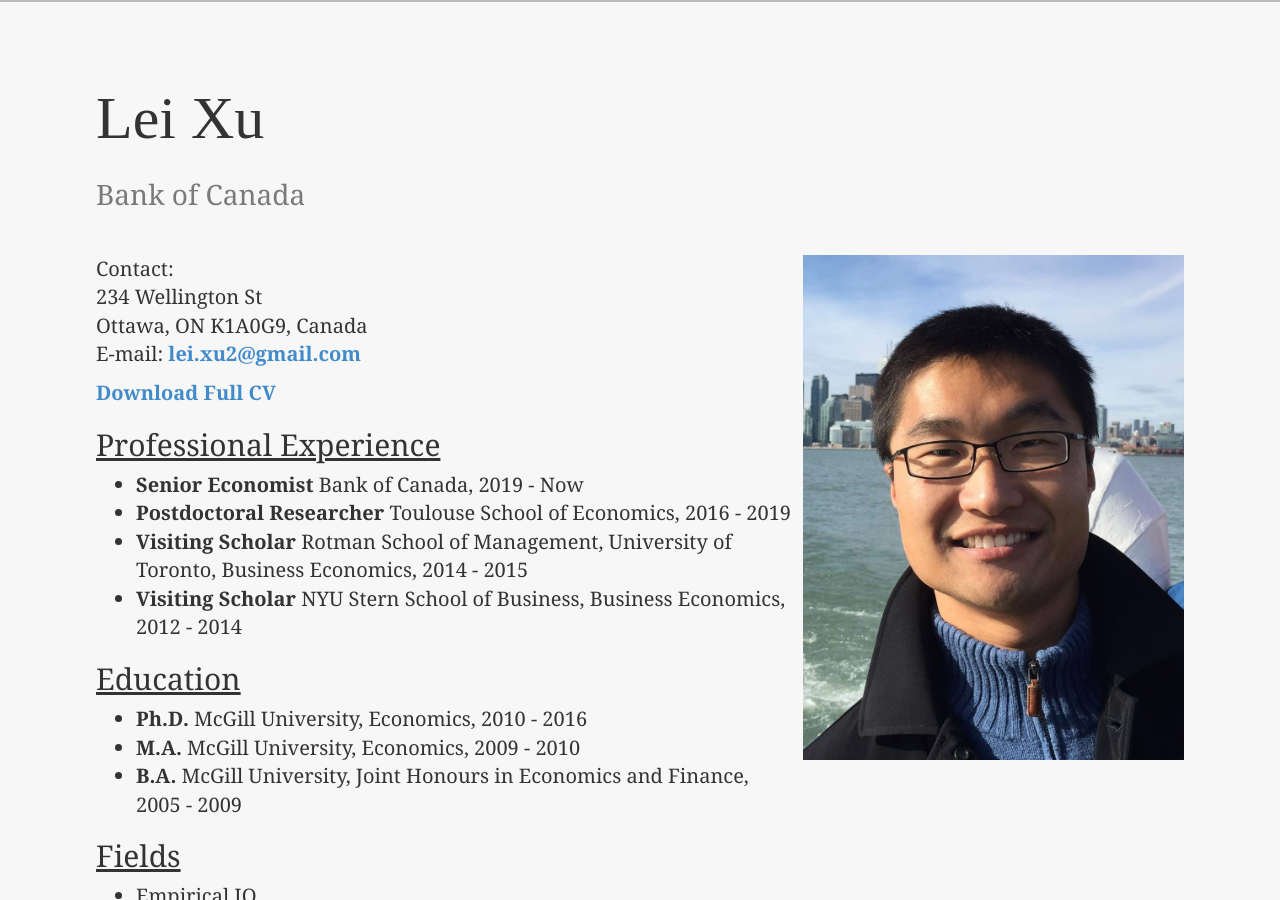
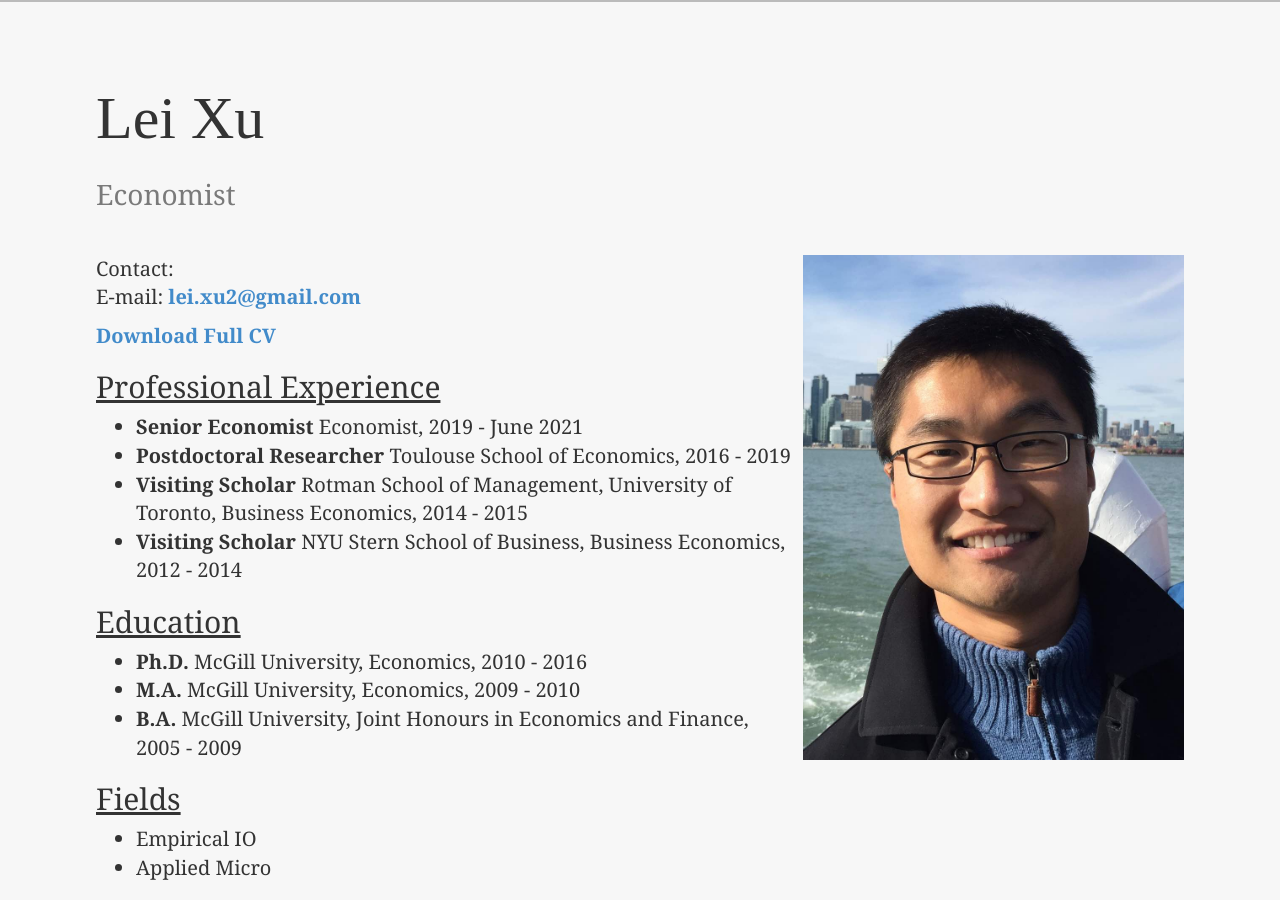
Before and after one commit to x-u/x-u.github.io, a Jekyll site: the page built from index.html, in a window 1280 px wide and 900 px high. Built offline with Jekyll 4.4.1, drawn with Linux system fonts in a browser that asks for light colours; the list of posts is cut into pages by our own code.

Commit message:
Initial commit

```diff
--- a/_layouts/default.html
+++ b/_layouts/default.html
@@ -29,7 +29,7 @@
              <h1 style="font-family:Avantgarde;font-size:300%">Lei Xu</h1>
              <!-- <h1 style="font-family:'Arial Black';font-size:300%">Lei Xu</h1> -->
 
-             <h2>Bank of Canada</h2>
+             <h2>Economist</h2>
          </div>
      </div>
      <div class="page-article">
--- a/index.html
+++ b/index.html
@@ -1,6 +1,6 @@
 ---
 layout: default
-title: Lei Xu, Bank of Canada
+title: Lei Xu, Economist
 ---
 
 <!-- <H2 ALIGN="CENTER">Lei Xu</H2> -->
@@ -8,8 +8,8 @@ title: Lei Xu, Bank of Canada
 <img src="/assets/Xu_Headshot2.jpg" style="width: 35%; height: 40%"/>
 <P ALIGN="LEFT">
 Contact:<BR>
-234 Wellington St<BR>
-Ottawa, ON K1A0G9, Canada<BR>
+<!-- 234 Wellington St<BR> -->
+<!-- Ottawa, ON K1A0G9, Canada<BR> -->
 <!-- Website: <A HREF="http://www.leixu.org"><B>http://www.leixu.org</B></A><BR> -->
 E-mail: <A HREF="mailto:lei.xu2@gmail.com"><B>lei.xu2@gmail.com</B></A><BR>
 
@@ -20,7 +20,7 @@ E-mail: <A HREF="mailto:lei.xu2@gmail.com"><B>lei.xu2@gmail.com</B></A><BR>
 <H3><A NAME="Professional Experience"></A><U>Professional Experience</U></H3>
 
 <UL>
-    <LI><B>Senior Economist </B>Bank of Canada, 2019 - Now
+    <LI><B>Senior Economist </B>Economist, 2019 - June 2021
     <LI><B>Postdoctoral Researcher </B>Toulouse School of Economics, 2016 - 2019
     <LI><B>Visiting Scholar </B>Rotman School of Management, University of Toronto, Business Economics, 2014 - 2015
     <LI><B>Visiting Scholar </B>NYU Stern School of Business, Business Economics, 2012 - 2014
```
